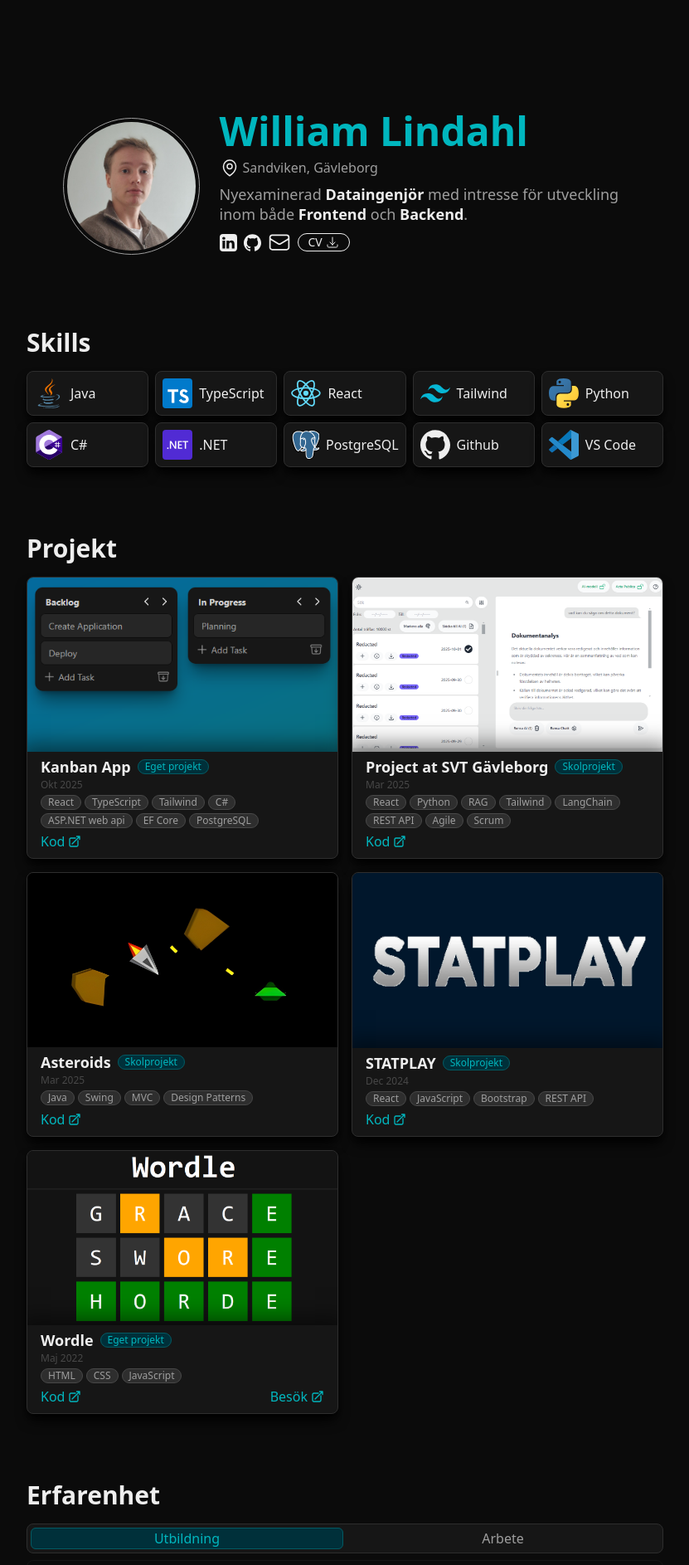
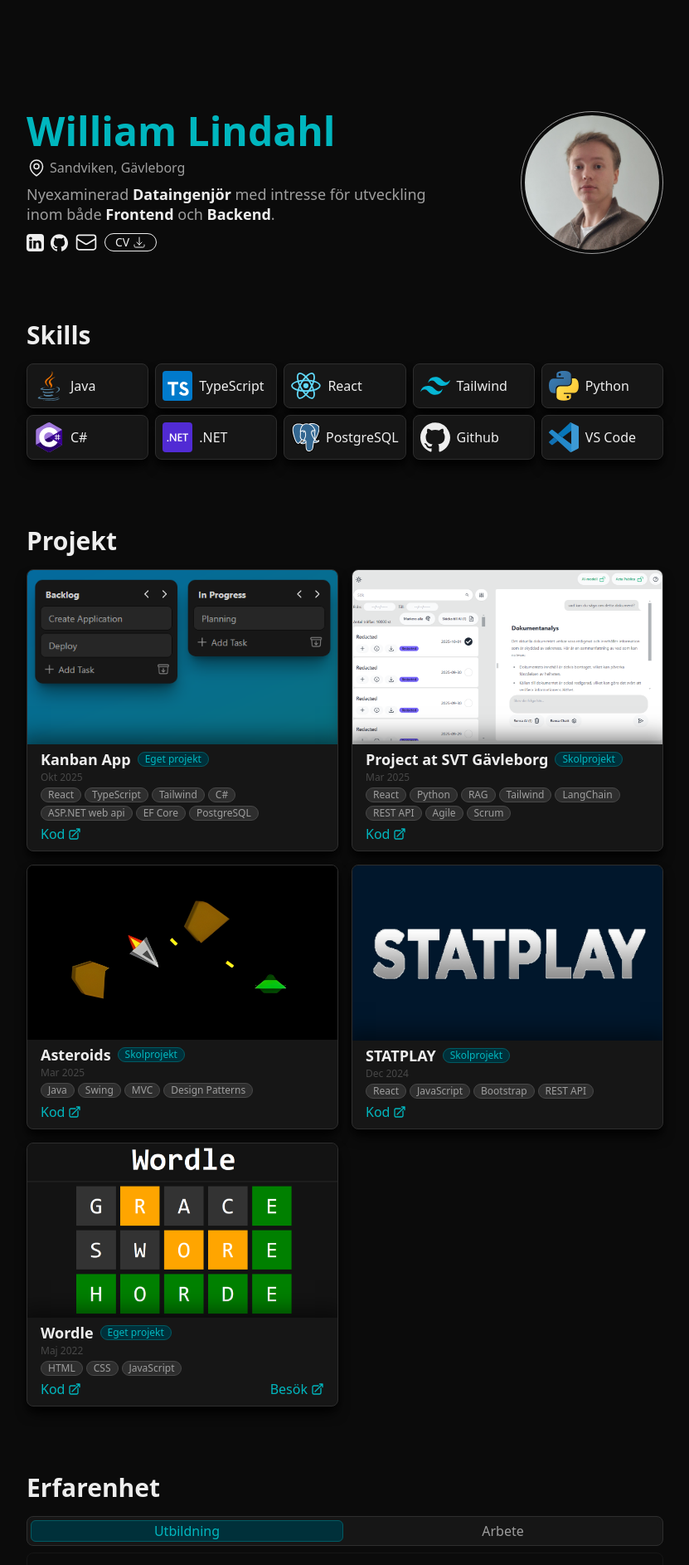
Before and after one commit to Williamlindahl03/portfolio, a React (Vite) app in the folder william-lindahl-portfolio/: page / in a window 1280 px wide. Shown: the part 60-1946 px from the top of the page at 83% size, without its empty margins (224-1055 px from the left). Built offline with nearby package versions, Linux system fonts and the light colour scheme.

Commit message:
more minor style changes

```diff
--- a/william-lindahl-portfolio/src/about/About.tsx
+++ b/william-lindahl-portfolio/src/about/About.tsx
@@ -1,4 +1,4 @@
-import { LocationIcon, EmailIcon } from "../svgs/svgs";
+import { LocationIcon } from "../svgs/svgs";
 import Skills from "../tech-stack/Skills";
 import Socials from "./Socials";
 import profile from "../assets/profil.jpg"
@@ -7,9 +7,9 @@ function About() {
 
   return (
     <>
-        <div id="about" className="flex flex-col items-center sm:flex-row sm:items-start sm:justify-center gap-4 flex-nowrap item-left mt-10 sm:mt-40">
+        <div id="about" className="flex flex-col items-center sm:flex-row-reverse sm:justify-between sm:items-start gap-4 flex-nowrap item-left mt-10 sm:mt-40">
             <div className="flex flex-col items-end">
-                <img className="size-[165px] rounded-full grow rota2te-y-180 p-1 m-2 border border-muted" src={profile}/>
+                <img className="min-w-[172px] h-[172px] rounded-full grow sm:rotate-y-180 p-1 border border-muted" src={profile}/>
             </div>
             <div className="flex flex-col gap-2">
                 <h1 className='text-primary text-4xl text-center xs:text-start xxs:text-5xl font-bold'>William Lindahl</h1>
--- a/william-lindahl-portfolio/src/experience/ExperienceCard.tsx
+++ b/william-lindahl-portfolio/src/experience/ExperienceCard.tsx
@@ -16,9 +16,9 @@ function ExperienceCard({name, description, logoImgSrc, listOfTags, timePeriod,
       <img src={logoImgSrc} className="size-16 mx-4 rounded-lg hidden xs:block"/>
       <div className="xs:px-4 flex flex-col gap-1 bg-bgSecondar xs:border-l border-l-muted">
         <div className="flex flex-row items-start gap-2">
-          <img src={logoImgSrc} className="size-14 rounded-lg xs:hidden"/>
+          <img src={logoImgSrc} className="size-15 rounded-lg xs:hidden"/>
           <div>
-            <p className="text-xs text-highlight">{timePeriod}</p>
+            <p className="text-xs pb-1 text-highlight">{timePeriod}</p>
             <h1 className={`text-strong font-bold text-lg leading-5`}>{name}</h1>
           </div>
         </div>
--- a/william-lindahl-portfolio/src/footer/Footer.tsx
+++ b/william-lindahl-portfolio/src/footer/Footer.tsx
@@ -1,5 +1,4 @@
 import Socials from "../about/Socials";
-import { EmailIcon } from "../svgs/svgs";
 
 function Footer() {
 
--- a/william-lindahl-portfolio/src/tech-stack/Skill.tsx
+++ b/william-lindahl-portfolio/src/tech-stack/Skill.tsx
@@ -1,4 +1,3 @@
-import { useEffect } from "react";
 
 type SkillProp = {
     logo: React.ReactNode,
--- a/william-lindahl-portfolio/src/tech-stack/Skills.tsx
+++ b/william-lindahl-portfolio/src/tech-stack/Skills.tsx
@@ -1,4 +1,4 @@
-import { JavaIcon, CSharpIcon, PythonIcon, TypeScriptIcon, ReactIcon, TailwindIcon, GithubIcon, VSCodeIcon, DotNetIcon, PostgreSQLIcon, HTMLIcon, CSSIcon } from "../svgs/svgs.tsx";
+import { JavaIcon, CSharpIcon, PythonIcon, TypeScriptIcon, ReactIcon, TailwindIcon, GithubIcon, VSCodeIcon, DotNetIcon, PostgreSQLIcon } from "../svgs/svgs.tsx";
 import Skill from "./Skill.tsx";
 
 
```
